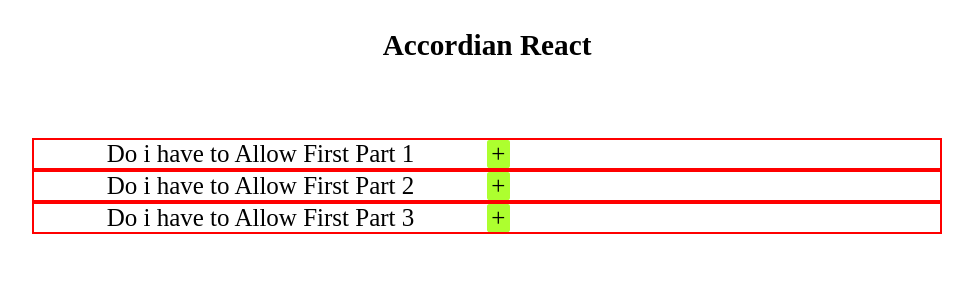
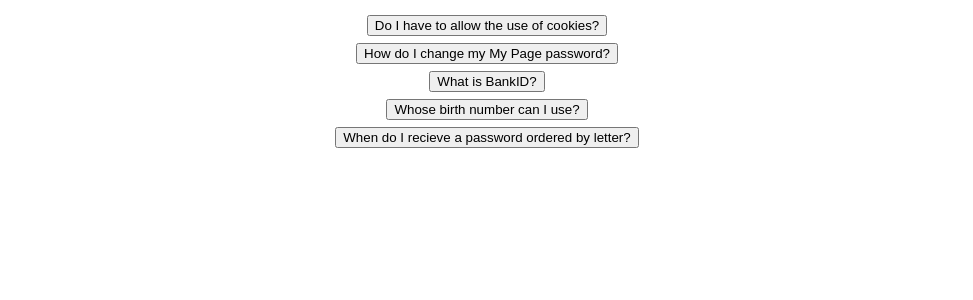
Before and after one commit to sarb001/Frontend-mini, a React (Vite) app: page / in a window 1280 px wide. Shown: the top 300 px of the page, without its empty margins (153-1126 px from the left). Built offline with nearby package versions, Linux system fonts and the light colour scheme.

Commit message:
mutiple-accordian-react

```diff
--- a/src/App.jsx
+++ b/src/App.jsx
@@ -1,11 +1,21 @@
 import { useState } from 'react';
+import questions from './Components/Questions';
+
+import '../src/styles/App.css';
 import Accordian from './Components/Accordian';
 
 function App() {
+
   return (
     <>
         <div className = "mainapp-container" style = {{textAlign:'center',fontSize:'25px'}} >
-          <Accordian />
+
+             {questions.map((item) => {
+              return (
+                  <Accordian  key = {item.id} title = {item.title} content = {item.info} />
+               )
+             })}
+
         </div>
     </>
   )
--- a/src/Components/Accordian.jsx
+++ b/src/Components/Accordian.jsx
@@ -1,62 +1,22 @@
 import React, { useState } from 'react'
-import '../styles/App.css';
 
-const Accordian = () => {
+const Accordian = ({title,content}) => {
 
-   const [show,setshow] = useState(false);
+   const [isExpanded,setisExpanded] = useState(false);
 
    const showdata = () => {
-       setshow((prev) => !prev);
+     setisExpanded(prev => !prev);
    }
 
   return (
     <>
-        <h3> Accordian React </h3>
-       <div className="accordian-container">
+          <div className="accordion-item">
+            <button className="accordion-header" onClick={showdata}>
+              {title}
+            </button>
+            {isExpanded && <div className="accordion-content"> {content} </div>}
+          </div>
 
-            <div className="accordianitem">
-               <div className="accordianheader">
-                 <span> Do i have to Allow First Part  1 </span>
-                 <span className='symbol'  onClick={showdata} > {show ? '-' : '+' }  </span>
-               </div>
-               <div className= {`accordian-detail ${show ? 'showdata' : 'hidedata' }`}>
-                 <p> 111 Lorem, ipsum dolor sit amet consectetur adipisicing elit.
-                   Ex fuga quisquam deleniti commodi praesentium saepe ipsa repellat
-                   incidunt nemo quos harum iste mollitia fugit eum esse eveniet necessitatibus nam,
-                    quis iure. Quae quaerat fuga provident.
-                  </p>
-               </div>
-            </div>
-
-            <div className="accordianitem">
-               <div className="accordianheader">
-                 <span> Do i have to Allow First Part  2 </span>
-                 <span className='symbol'  onClick={showdata} > {show ? '-' : '+' }  </span>
-               </div>
-               <div className= {`accordian-detail ${show ? 'showdata' : 'hidedata' }`}>
-                 <p> 22222 Lorem, ipsum dolor sit amet consectetur adipisicing elit.
-                   Ex fuga quisquam deleniti commodi praesentium saepe ipsa repellat
-                   incidunt nemo quos harum iste mollitia fugit eum esse eveniet necessitatibus nam,
-                    quis iure. Quae quaerat fuga provident.
-                  </p>
-               </div>
-            </div>
-
-            <div className="accordianitem">
-               <div className="accordianheader">
-                 <span> Do i have to Allow First Part  3 </span>
-                 <span className='symbol'  onClick={showdata} > {show ? '-' : '+' }  </span>
-               </div>
-               <div className= {`accordian-detail ${show ? 'showdata' : 'hidedata' }`}>
-                 <p> 3333 Lorem, ipsum dolor sit amet consectetur adipisicing elit.
-                   Ex fuga quisquam deleniti commodi praesentium saepe ipsa repellat
-                   incidunt nemo quos harum iste mollitia fugit eum esse eveniet necessitatibus nam,
-                    quis iure. Quae quaerat fuga provident.
-                  </p>
-               </div>
-            </div>
-
-       </div>
     </>
   )
 }
--- /dev/null
+++ b/src/Components/questions.jsx
@@ -0,0 +1,33 @@
+const questions = [
+    {
+      id: 1,
+      title: "Do I have to allow the use of cookies?",
+      info:
+        "Unicorn vinyl poutine brooklyn, next level direct trade iceland. Shaman copper mug church-key coloring book, whatever poutine normcore fixie cred kickstarter post-ironic street art."
+    },
+    {
+      id: 2,
+      title: "How do I change my My Page password?",
+      info:
+        "Coloring book forage photo booth gentrify lumbersexual. Migas chillwave poutine synth shoreditch, enamel pin thundercats fashion axe roof party polaroid chartreuse."
+    },
+    {
+      id: 3,
+      title: "What is BankID?",
+      info:
+        "Enamel pin fam sustainable woke whatever venmo. Authentic asymmetrical put a bird on it, lumbersexual activated charcoal kinfolk banjo cred pickled sartorial."
+    },
+    {
+      id: 4,
+      title: "Whose birth number can I use?",
+      info:
+        "Edison bulb direct trade gentrify beard lo-fi seitan sustainable roof party franzen occupy squid. Knausgaard cronut succulents, scenester readymade shabby chic lyft. Copper mug meh vegan gentrify."
+    },
+    {
+      id: 5,
+      title: "When do I recieve a password ordered by letter?",
+      info:
+        "Locavore franzen fashion axe live-edge neutra irony synth af tilde shabby chic man braid chillwave waistcoat copper mug messenger bag. Banjo snackwave blog, microdosing thundercats migas vaporware viral lo-fi seitan "
+    }
+  ];
+  export default questions;
```
